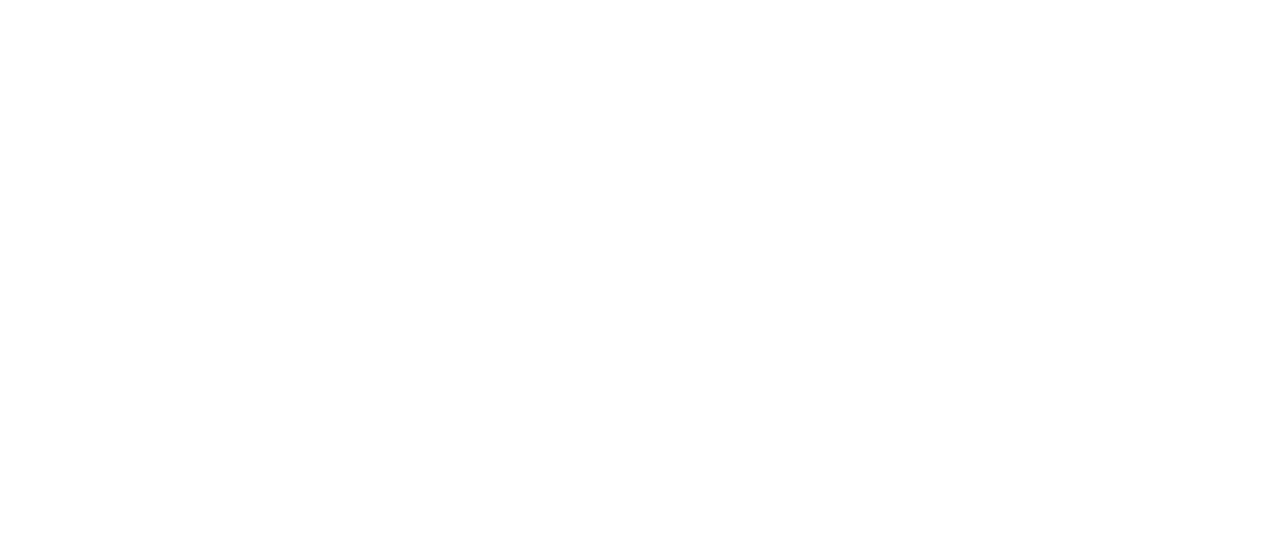
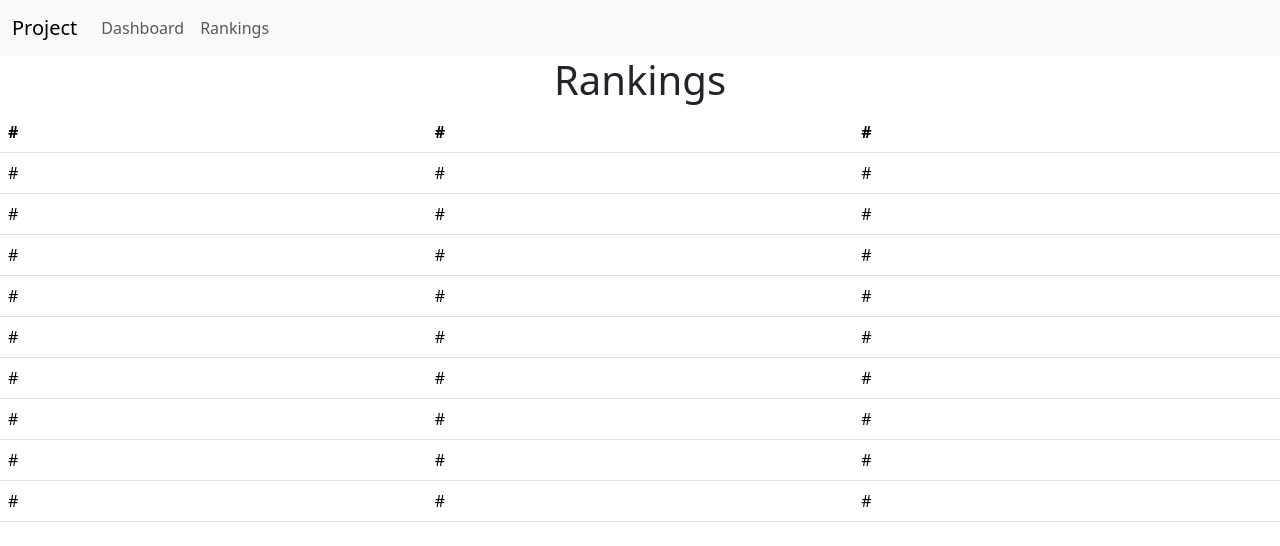
Before and after one commit to junpin-foo/372project, a React (Create React App) app: page /rankings in a window 1280 px wide. Before the commit this address had no page. Shown: the top 546 px of the page. Built offline with nearby package versions, Linux system fonts and the light colour scheme.

Commit message:
add rankings page

```diff
--- a/src/App.jsx
+++ /dev/null
@@ -1,14 +0,0 @@
-import { Route, Routes } from 'react-router-dom';
-import HomePage from './pages/HomePage';
-import DashboardPage from './pages/DashboardPage';
-
-function App() {
-    return (
-        <Routes>
-            <Route path="/" element={<HomePage />} />
-            <Route path="/dashboard" element={<DashboardPage />} />
-        </Routes>
-    );
-}
-
-export default App;
--- /dev/null
+++ b/src/components/Navbar.jsx
@@ -0,0 +1,21 @@
+import { Link } from 'react-router-dom';
+
+export default function Navbar() {
+    return (
+        <nav className="navbar navbar-expand-lg bg-body-tertiary">
+            <div className="container-fluid">
+                <Link className="navbar-brand" to="/">Project</Link>
+                <button className="navbar-toggler" type="button" data-bs-toggle="collapse" data-bs-target="#navbarNavAltMarkup" aria-controls="navbarNavAltMarkup" aria-expanded="false" aria-label="Toggle navigation">
+                    <span className="navbar-toggler-icon"></span>
+                </button>
+
+                <div className="collapse navbar-collapse" id="navbarNavAltMarkup">
+                    <div className="navbar-nav">
+                        <Link to="/dashboard" className="nav-link" href="#">Dashboard</Link>
+                        <Link to="/rankings" className="nav-link" href="#">Rankings</Link>
+                    </div>
+                </div>
+            </div>
+        </nav>
+    );
+}
--- a/src/index.css
+++ b/src/index.css
@@ -23,3 +23,7 @@
 .dashboard-header {
   grid-area: header;
 }
+
+.sidebar {
+  position: relative
+}
--- a/src/index.js
+++ b/src/index.js
@@ -1,9 +1,9 @@
 import React from 'react';
 import ReactDOM from 'react-dom/client';
-import App from './App';
 import { BrowserRouter, Route, Routes } from 'react-router-dom';
 import HomePage from './pages/HomePage';
 import DashboardPage from './pages/DashboardPage';
+import RankingsPage from './pages/RankingsPage';
 
 import './index.css';
 
@@ -14,6 +14,7 @@
             <Routes>
                 <Route path="/" element={<HomePage />} />
                 <Route path="/dashboard" element={<DashboardPage />} />
+                <Route path="/rankings" element={<RankingsPage />} />
             </Routes>
         </BrowserRouter>
     </React.StrictMode>
--- a/src/pages/DashboardPage.jsx
+++ b/src/pages/DashboardPage.jsx
@@ -1,7 +1,11 @@
+import Navbar from '../components/Navbar';
+
 export default function DashboardPage() {
     return (
-        <main class="container-fluid">
-            <div className="dashboard">
+        <main>
+            <Navbar />
+
+            <div className="dashboard container-fluid">
                 <header className="dashboard-header">
                     <h1 className="text-center">Dashboard</h1>
                 </header>
--- /dev/null
+++ b/src/pages/RankingsPage.jsx
@@ -0,0 +1,70 @@
+import Navbar from '../components/Navbar';
+
+export default function RankingsPage() {
+    return (
+        <main>
+            <Navbar />
+
+            <header>
+                <h1 className="text-center">Rankings</h1>
+            </header>
+
+            <table class="table">
+                <thead>
+                    <tr>
+                        <th scope="col">#</th>
+                        <th scope="col">#</th>
+                        <th scope="col">#</th>
+                    </tr>
+                </thead>
+                <tbody>
+                    <tr>
+                        <td>#</td>
+                        <td>#</td>
+                        <td>#</td>
+                    </tr>
+                    <tr>
+                        <td>#</td>
+                        <td>#</td>
+                        <td>#</td>
+                    </tr>
+                    <tr>
+                        <td>#</td>
+                        <td>#</td>
+                        <td>#</td>
+                    </tr>
+                    <tr>
+                        <td>#</td>
+                        <td>#</td>
+                        <td>#</td>
+                    </tr>
+                    <tr>
+                        <td>#</td>
+                        <td>#</td>
+                        <td>#</td>
+                    </tr>
+                    <tr>
+                        <td>#</td>
+                        <td>#</td>
+                        <td>#</td>
+                    </tr>
+                    <tr>
+                        <td>#</td>
+                        <td>#</td>
+                        <td>#</td>
+                    </tr>
+                    <tr>
+                        <td>#</td>
+                        <td>#</td>
+                        <td>#</td>
+                    </tr>
+                    <tr>
+                        <td>#</td>
+                        <td>#</td>
+                        <td>#</td>
+                    </tr>
+                </tbody>
+            </table>
+        </main>
+    );
+}
```
Also changed, not shown: src/App.css (deleted, +0 -38 lines).
